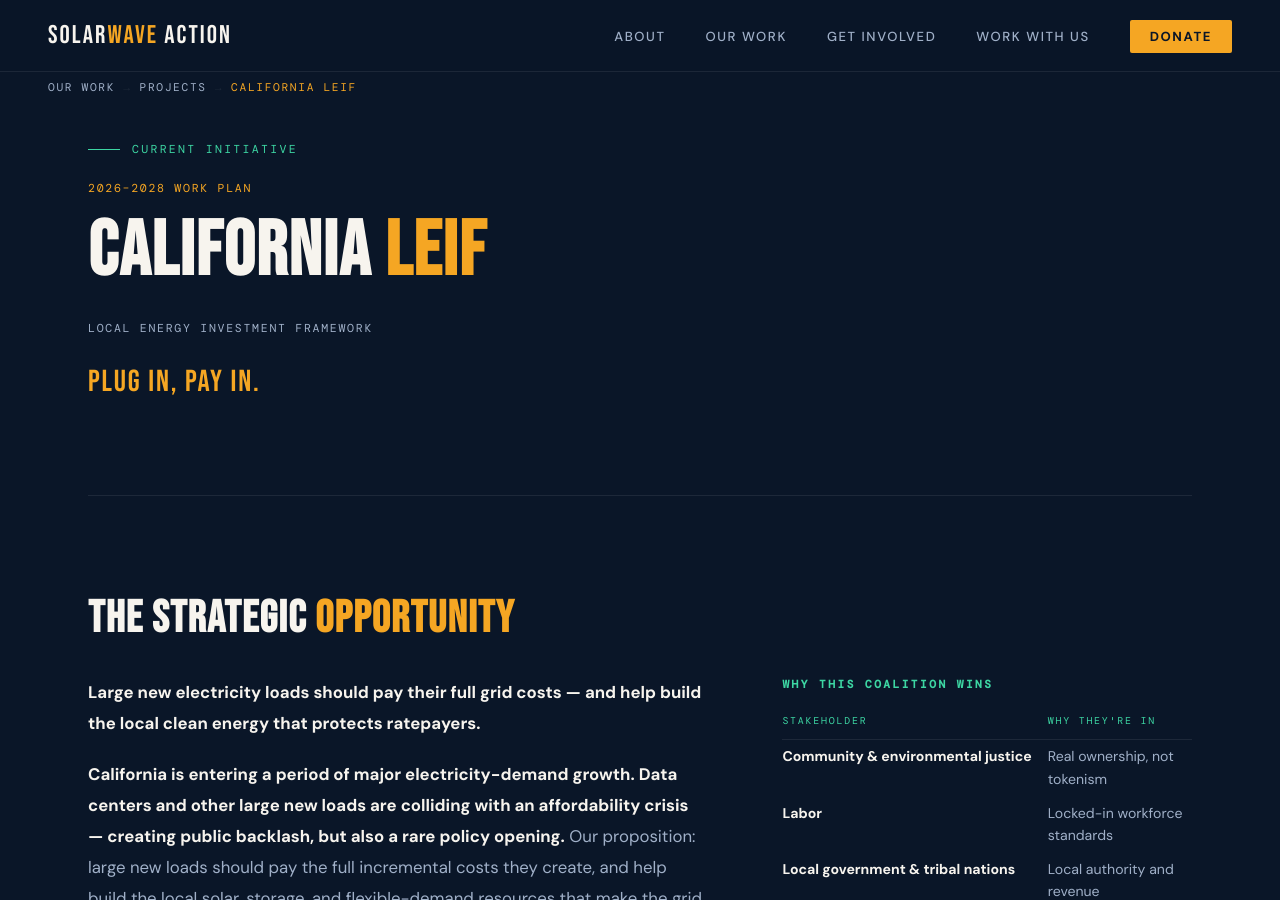
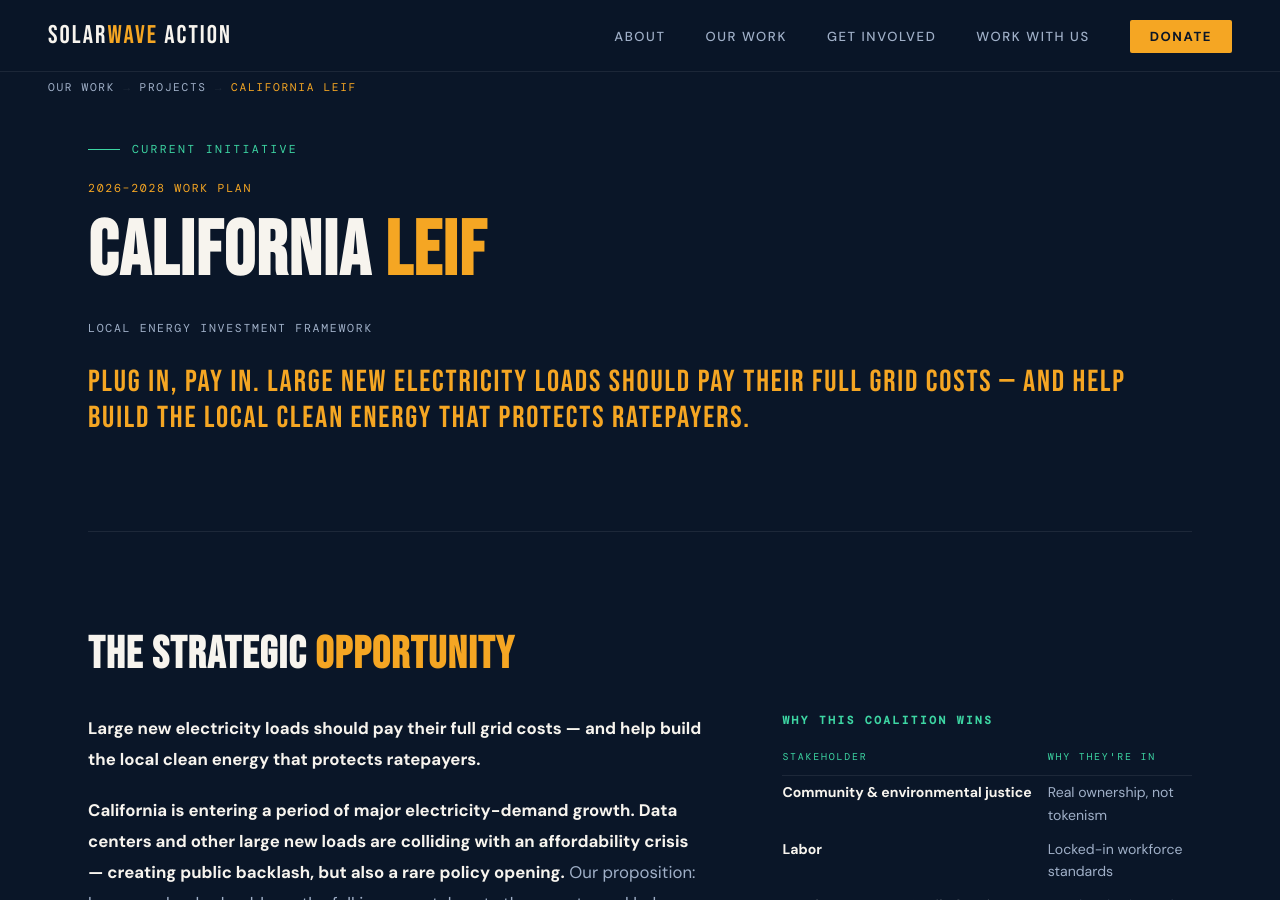
Before and after one commit to SolarWAVE-Action/solarwave-website, a Jekyll site: the page built from projects/clean_energy_initiative/index.html, in a window 1280 px wide and 900 px high. Built offline with Jekyll 4.4.1, drawn with Linux system fonts in a browser that asks for light colours.

Commit message:
added back tagline text

```diff
--- a/projects/clean_energy_initiative/index.html
+++ b/projects/clean_energy_initiative/index.html
@@ -348,7 +348,9 @@ permalink: /projects/clean_energy_initiative/
   <div class="hero-meta fade-in">2026–2028 Work Plan</div>
   <h1 class="fade-in delay-1">California <span>LEIF</span></h1>
   <div class="hero-expand fade-in delay-1">Local Energy Investment Framework</div>
-  <div class="hero-tagline fade-in delay-2">Plug In, Pay In.</div>
+  <div class="hero-tagline fade-in delay-2">Plug In, Pay In. Large New Electricity
+    Loads Should Pay Their Full Grid Costs — and Help Build the Local Clean Energy
+    That Protects Ratepayers.</div>
 </div>
 
 <!-- STRATEGIC OPPORTUNITY -->
```
